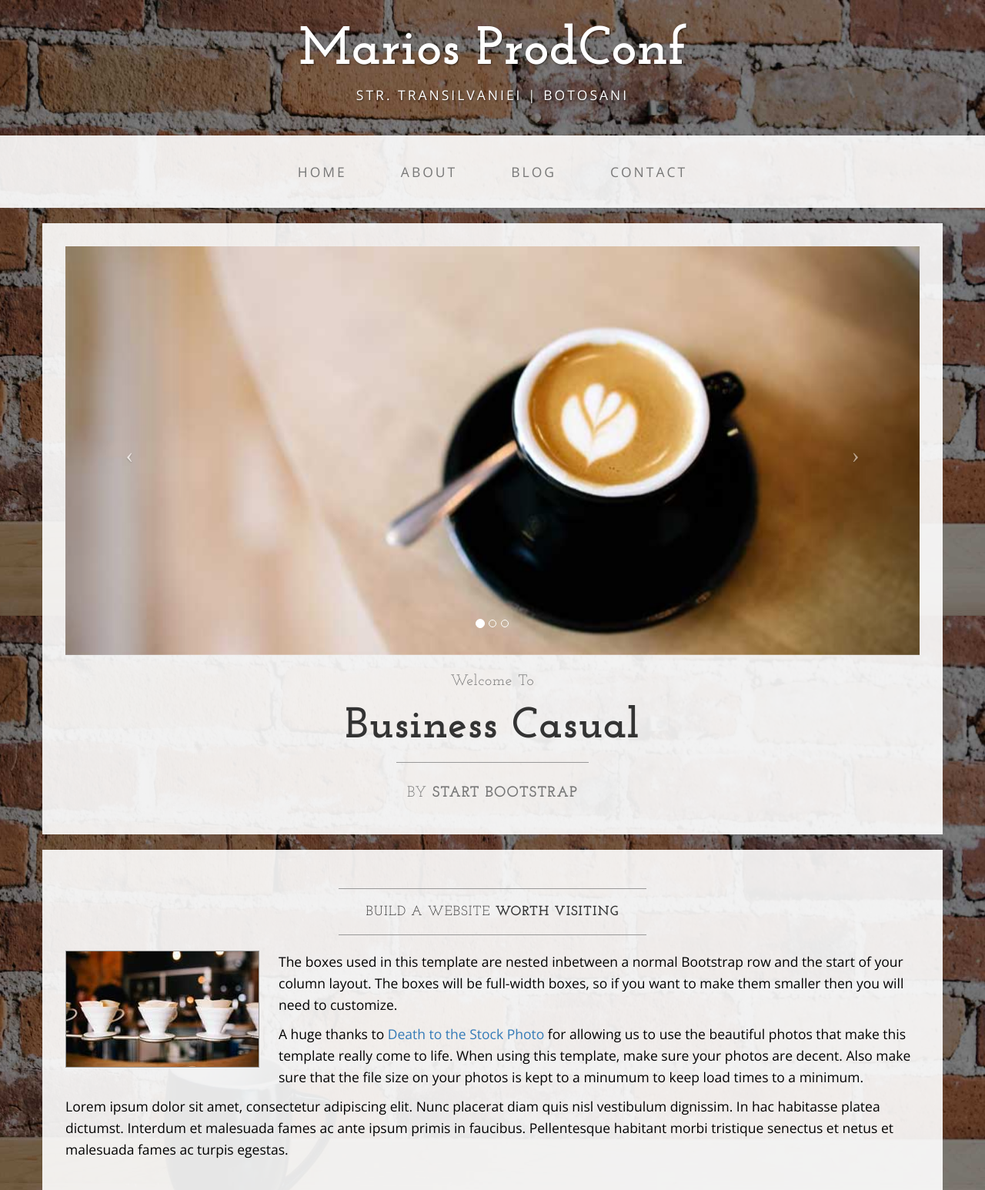
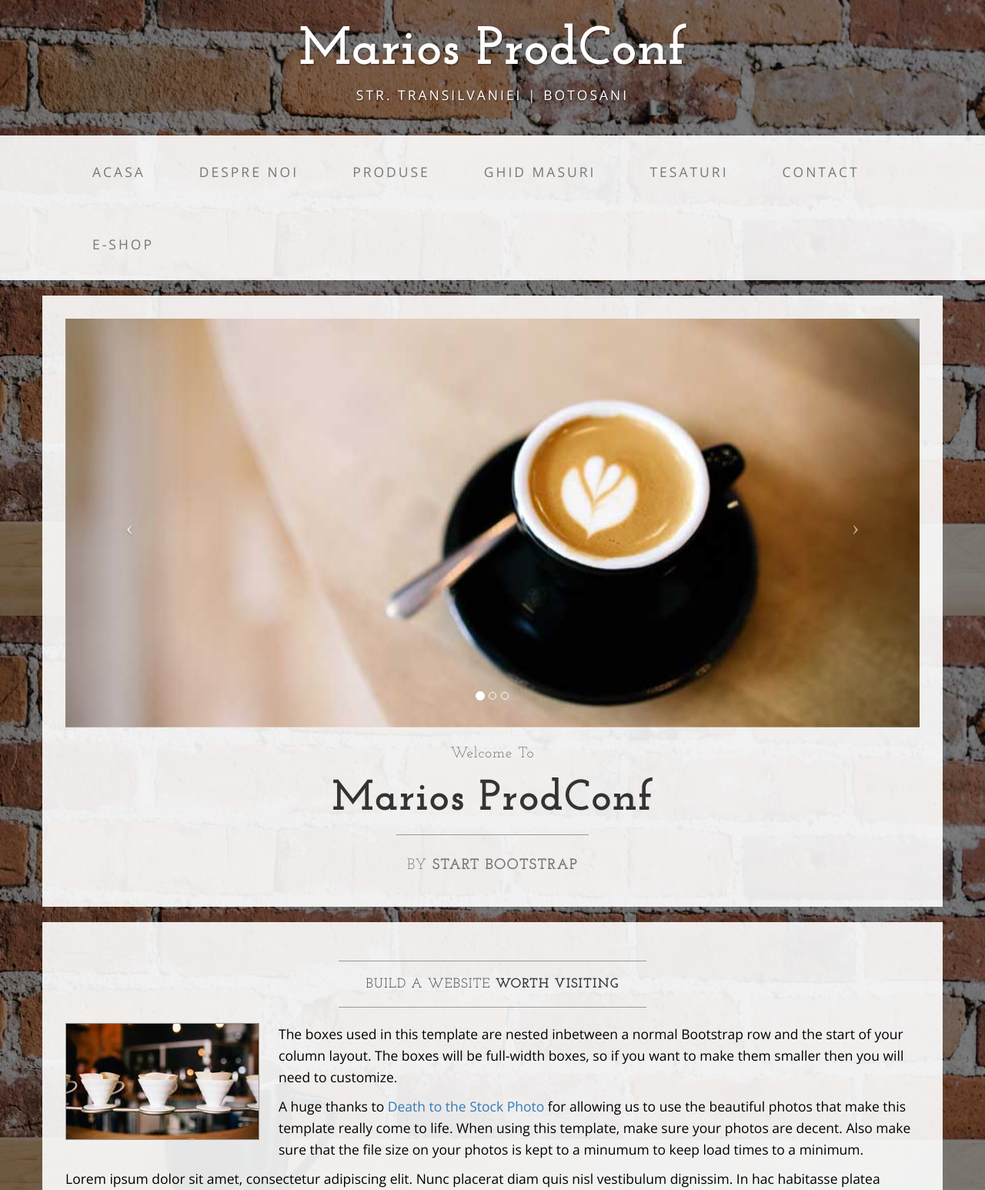
Before and after one commit to atdi/suittale, a Flask app: page / in a window 1280 px wide. Shown: the top 1546 px of the page at 77% size. Run offline with Flask 2, Linux system fonts and the light colour scheme; parts of the project's set-up code (start-up, migrations or seed data) failed here and were passed over; some libraries are stand-ins or nearby versions.

Commit message:
Change the menu

```diff
--- a/suittale/templates/base.html
+++ b/suittale/templates/base.html
@@ -53,16 +53,25 @@
             <div class="collapse navbar-collapse" id="bs-example-navbar-collapse-1">
                 <ul class="nav navbar-nav">
                     <li>
-                        <a href="index.html">Home</a>
+                        <a href="#">Acasa</a>
                     </li>
                     <li>
-                        <a href="about.html">About</a>
+                        <a href="#">Despre Noi</a>
                     </li>
                     <li>
-                        <a href="blog.html">Blog</a>
+                        <a href="#">Produse</a>
                     </li>
                     <li>
-                        <a href="contact.html">Contact</a>
+                        <a href="#">Ghid Masuri</a>
+                    </li>
+                    <li>
+                        <a href="#">Tesaturi</a>
+                    </li>
+                    <li>
+                        <a href="#">Contact</a>
+                    </li>
+                    <li>
+                        <a href="#">E-Shop</a>
                     </li>
                 </ul>
             </div>
@@ -108,7 +117,7 @@
                     <h2 class="brand-before">
                         <small>Welcome to</small>
                     </h2>
-                    <h1 class="brand-name">Business Casual</h1>
+                    <h1 class="brand-name">Marios ProdConf</h1>
                     <hr class="tagline-divider">
                     <h2>
                         <small>By
```
Also changed, not shown: suittale/products/models.py (line endings or trailing spaces).
